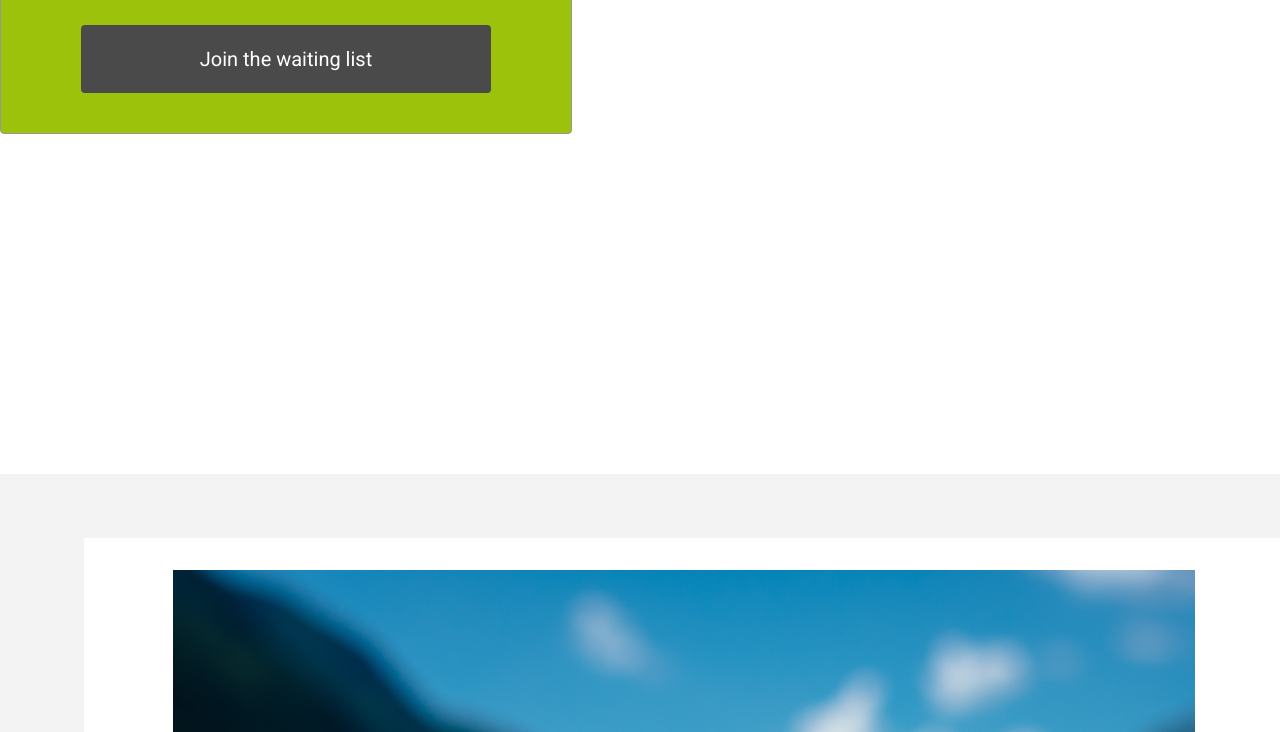
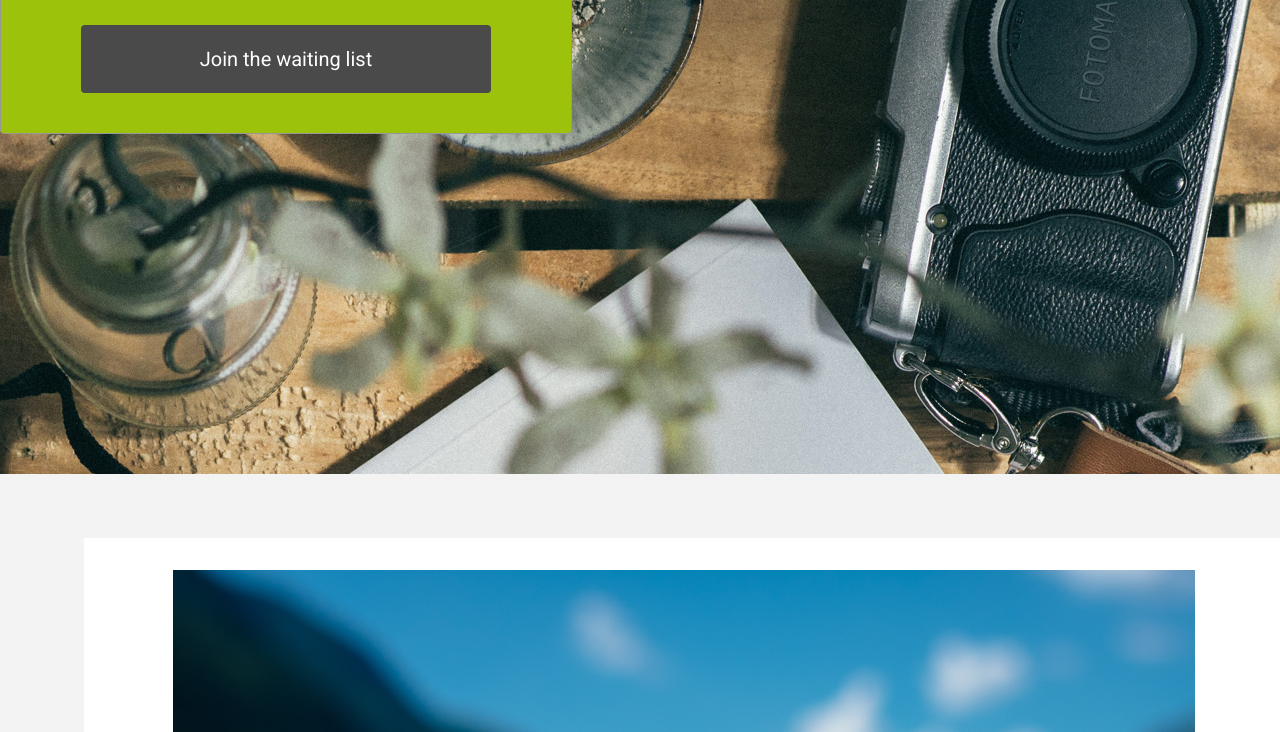
Before and after one commit to ValeSer/Debugging-css, a plain HTML site: page index.html in a window 1280 px wide. Shown: the part 307-1039 px from the top of the page. Drawn offline with Linux system fonts and the light colour scheme; files whose address does not match are found by name; a web font is replaced by a local one.

Commit message:
add banner ruleset

```diff
--- a/resources/css/style.css
+++ b/resources/css/style.css
@@ -51,7 +51,7 @@ header .content {
 
 header .logo {
   flex: 1;
-  padding-left: 2.1rem;
+
 }
 
 header nav ul {
@@ -118,6 +118,16 @@ header .mobile {
   justify-content: flex-start;
   align-items: flex-start;
   height: 43.5rem;
+}
+.banner {
+  display: flex;
+  justify-content: flex-start;
+  align-items: flex-start;
+  height: 43.5rem;
+  background-image: url(../images/banner-landingpage.jpg);
+  background-position: bottom;
+  background-size: cover;
+  background-repeat: no-repeat;
 }
 
 #sign-up-cta {
```
